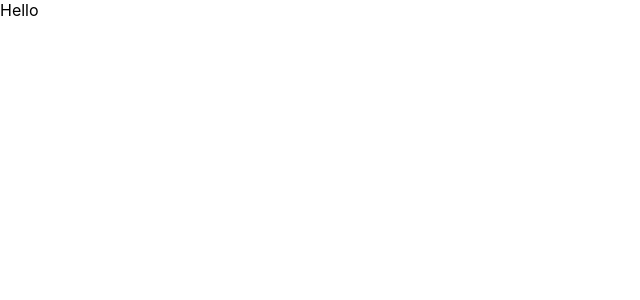
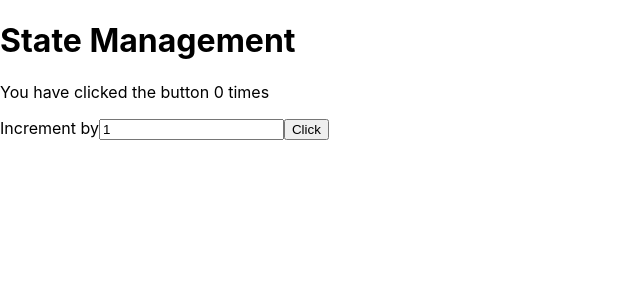
Before and after one commit to madebyaman/react-software-architecture, a React (Create React App) app: page / in a window 1280 px wide. Shown: the top 300 px of the page, without its empty margins (0-640 px from the left). Built offline with nearby package versions, Linux system fonts and the light colour scheme.

Commit message:
use state example working

```diff
--- a/src/App.js
+++ b/src/App.js
@@ -1,7 +1,13 @@
 import React from 'react';
+import CounterButton from './CounterButton';
 
 const App = () => {
-  return <div>Hello</div>;
+  return (
+    <div>
+      <h1>State Management</h1>
+      <CounterButton />
+    </div>
+  );
 };
 
 export default App;
--- /dev/null
+++ b/src/CounterButton.js
@@ -0,0 +1,25 @@
+import { useState } from 'react';
+
+const CounterButton = () => {
+  const [click, setClick] = useState(0);
+  const [incrementBy, setIncrementBy] = useState(1);
+
+  return (
+    <>
+      <p>You have clicked the button {click} times</p>
+      <label>
+        Increment by
+        <input
+          type="number"
+          value={incrementBy}
+          onChange={(e) => setIncrementBy(Number(e.target.value))}
+        />
+      </label>
+      <button onClick={() => setClick((click) => click + incrementBy)}>
+        Click
+      </button>
+    </>
+  );
+};
+
+export default CounterButton;
```
